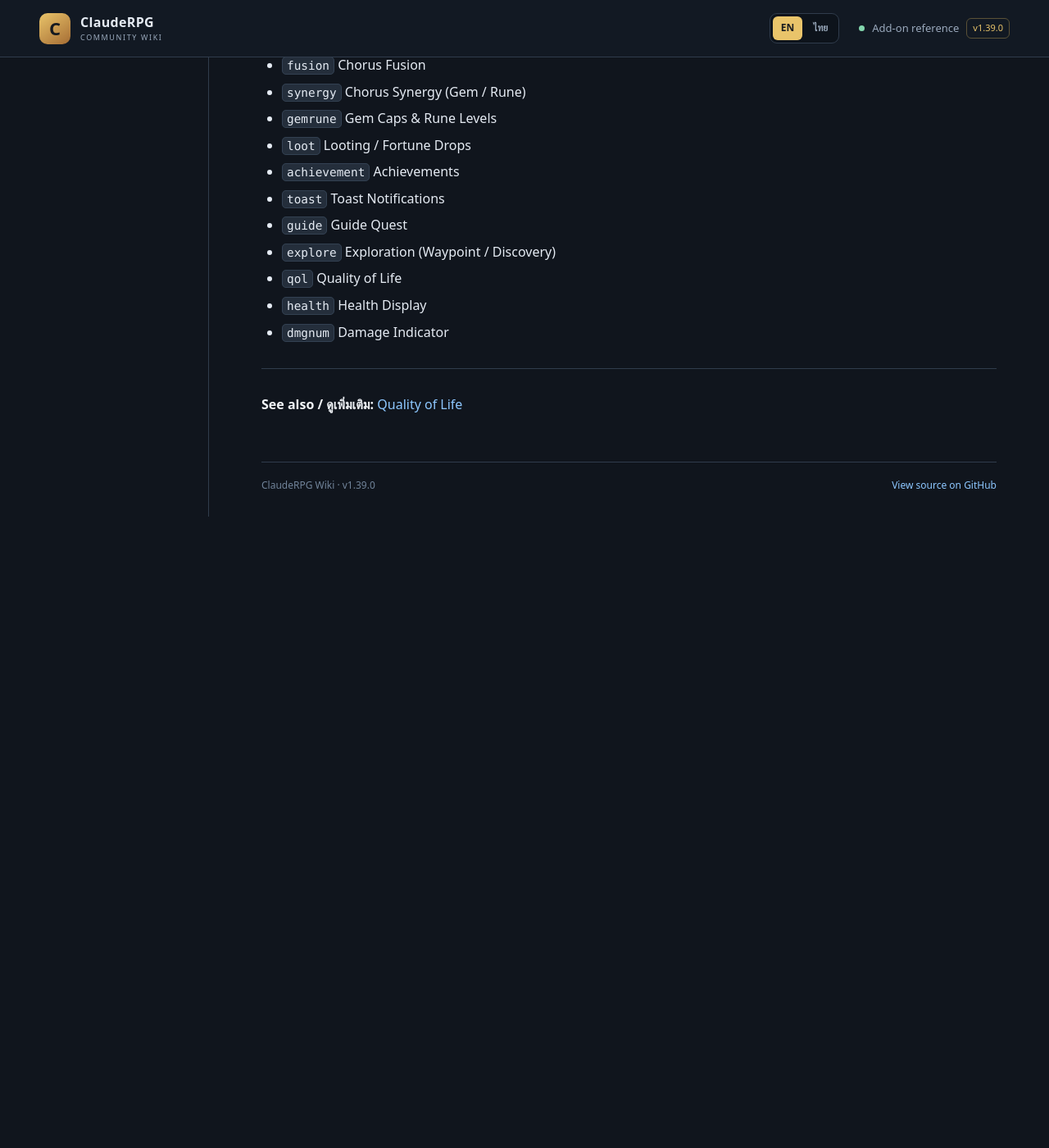
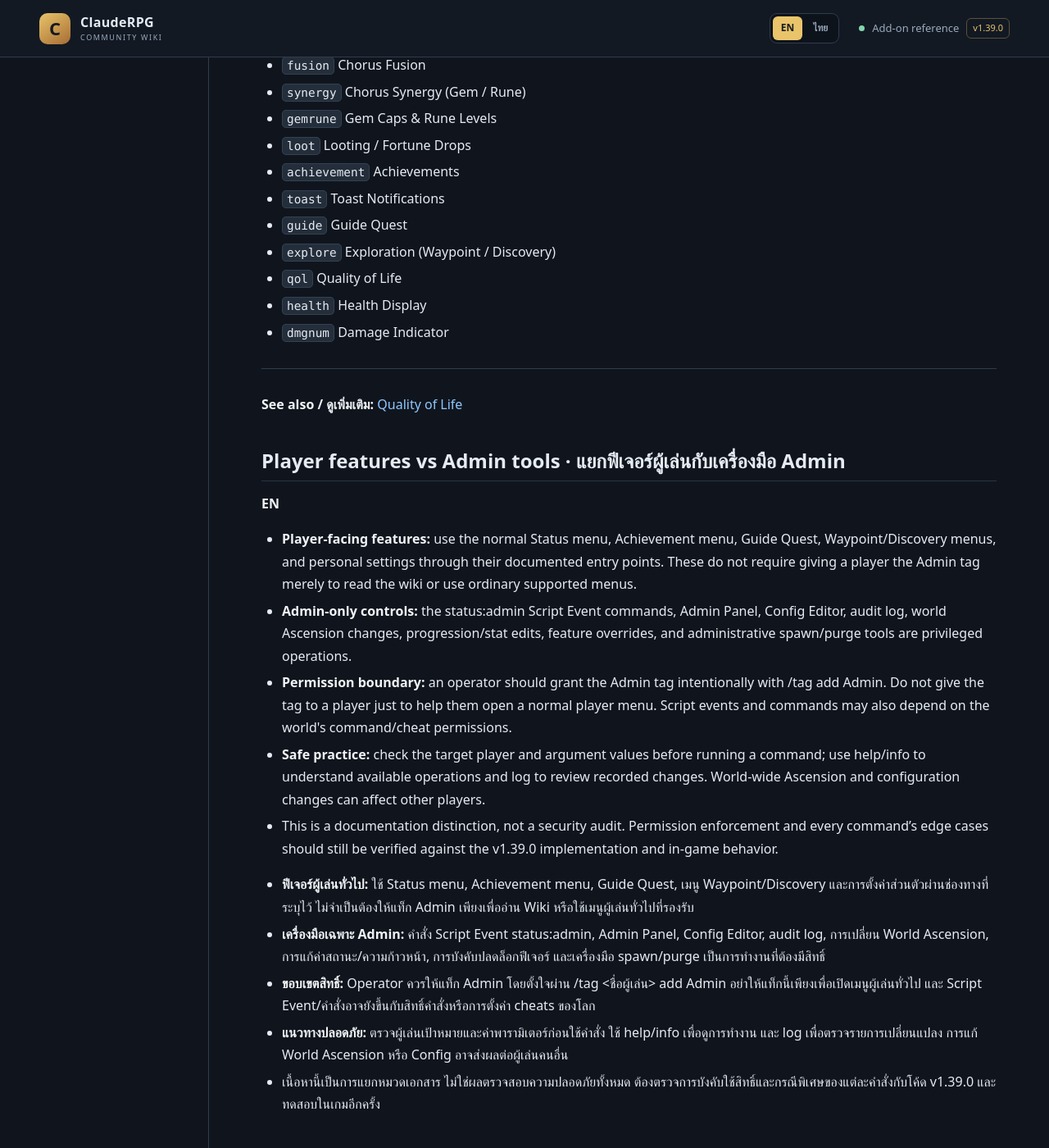
Before and after one commit to miniTorch25/ClaudeRPG-Wiki-V2, a Jekyll site: the page built from Admin.md, in a window 1280 px wide and 1400 px high, scrolled down 1794 px. Shown: the whole window at 82% size. Built offline with Jekyll 4.4.1, drawn with Linux system fonts in a browser that asks for light colours; our own code applies the rules of GitHub Pages for plain Markdown files; before the commit the page ends 2424 px from its top, so only the background shows below that.

Commit message:
docs: expand Admin guidance

```diff
--- a/Admin.md
+++ b/Admin.md
@@ -66,3 +66,20 @@ Live-editable numbers (overrides are saved in the world; `*` marks changed value
 
 ---
 **See also / ดูเพิ่มเติม:** [Quality of Life](Quality-of-Life)
+
+
+## Player features vs Admin tools · แยกฟีเจอร์ผู้เล่นกับเครื่องมือ Admin
+
+**EN**
+- **Player-facing features:** use the normal Status menu, Achievement menu, Guide Quest, Waypoint/Discovery menus, and personal settings through their documented entry points. These do not require giving a player the Admin tag merely to read the wiki or use ordinary supported menus.
+- **Admin-only controls:** the status:admin Script Event commands, Admin Panel, Config Editor, audit log, world Ascension changes, progression/stat edits, feature overrides, and administrative spawn/purge tools are privileged operations.
+- **Permission boundary:** an operator should grant the Admin tag intentionally with /tag <player> add Admin. Do not give the tag to a player just to help them open a normal player menu. Script events and commands may also depend on the world's command/cheat permissions.
+- **Safe practice:** check the target player and argument values before running a command; use help/info to understand available operations and log to review recorded changes. World-wide Ascension and configuration changes can affect other players.
+- This is a documentation distinction, not a security audit. Permission enforcement and every command's edge cases should still be verified against the v1.39.0 implementation and in-game behavior.
+
+**TH**
+- **ฟีเจอร์ผู้เล่นทั่วไป:** ใช้ Status menu, Achievement menu, Guide Quest, เมนู Waypoint/Discovery และการตั้งค่าส่วนตัวผ่านช่องทางที่ระบุไว้ ไม่จำเป็นต้องให้แท็ก Admin เพียงเพื่ออ่าน Wiki หรือใช้เมนูผู้เล่นทั่วไปที่รองรับ
+- **เครื่องมือเฉพาะ Admin:** คำสั่ง Script Event status:admin, Admin Panel, Config Editor, audit log, การเปลี่ยน World Ascension, การแก้ค่าสถานะ/ความก้าวหน้า, การบังคับปลดล็อกฟีเจอร์ และเครื่องมือ spawn/purge เป็นการทำงานที่ต้องมีสิทธิ์
+- **ขอบเขตสิทธิ์:** Operator ควรให้แท็ก Admin โดยตั้งใจผ่าน /tag <ชื่อผู้เล่น> add Admin อย่าให้แท็กนี้เพียงเพื่อเปิดเมนูผู้เล่นทั่วไป และ Script Event/คำสั่งอาจยังขึ้นกับสิทธิ์คำสั่งหรือการตั้งค่า cheats ของโลก
+- **แนวทางปลอดภัย:** ตรวจผู้เล่นเป้าหมายและค่าพารามิเตอร์ก่อนใช้คำสั่ง ใช้ help/info เพื่อดูการทำงาน และ log เพื่อตรวจรายการเปลี่ยนแปลง การแก้ World Ascension หรือ Config อาจส่งผลต่อผู้เล่นคนอื่น
+- เนื้อหานี้เป็นการแยกหมวดเอกสาร ไม่ใช่ผลตรวจสอบความปลอดภัยทั้งหมด ต้องตรวจการบังคับใช้สิทธิ์และกรณีพิเศษของแต่ละคำสั่งกับโค้ด v1.39.0 และทดสอบในเกมอีกครั้ง
```
